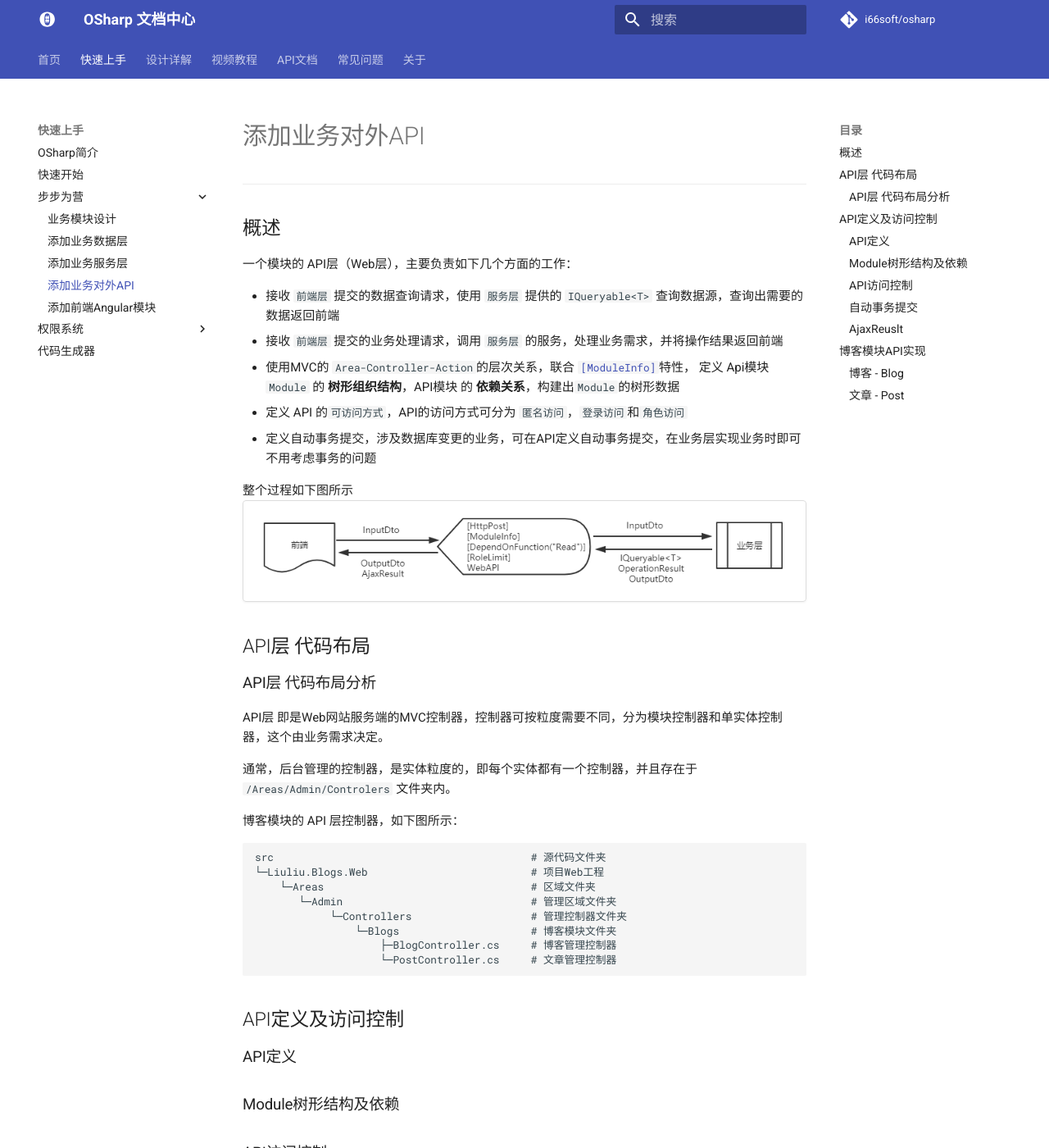
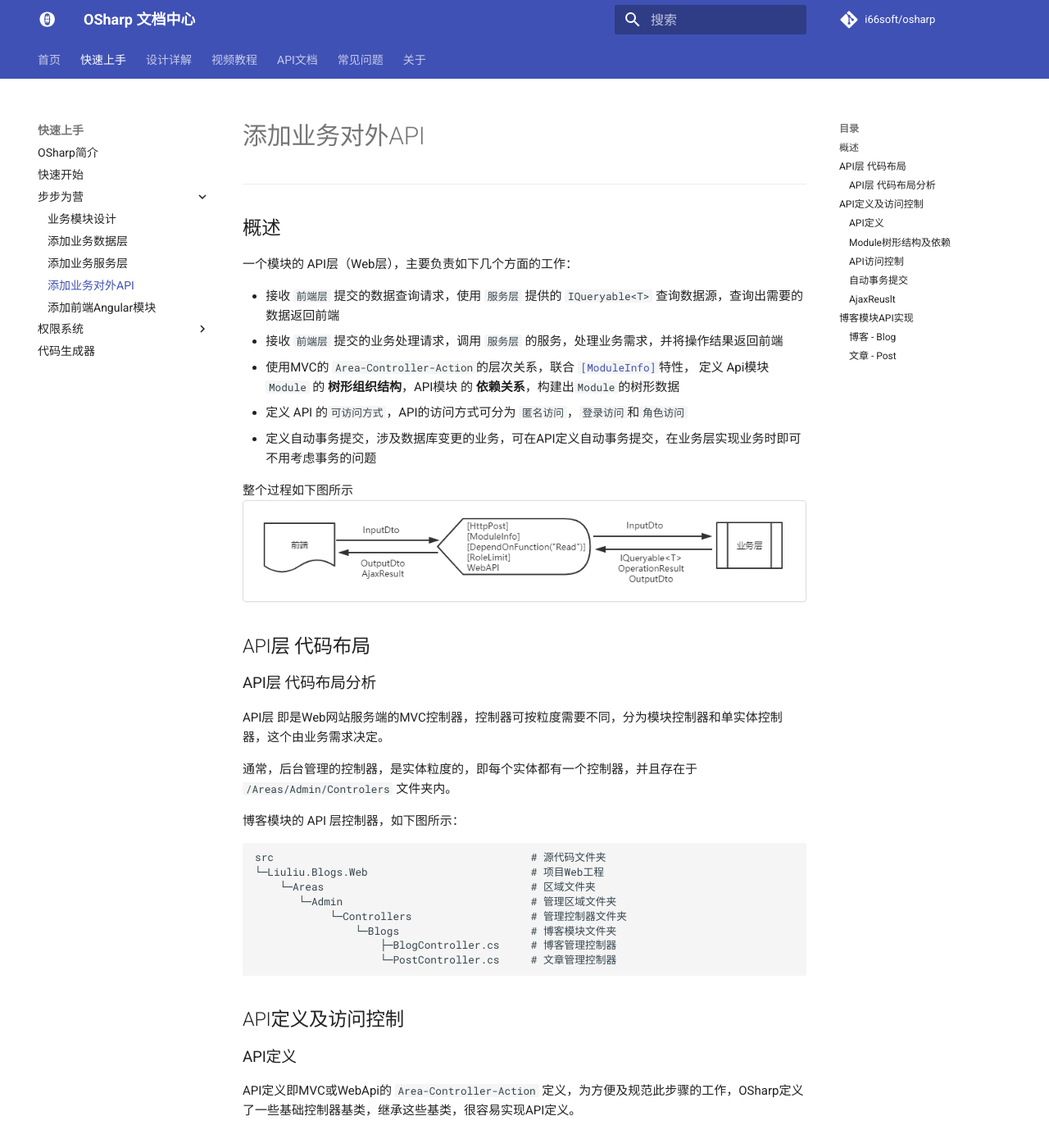
Before and after one commit to gmf520/osharp-docs, an MkDocs documentation site: the page built from docs/quick/steps/controller.md, in a window 1280 px wide and 1400 px high. Shown: the whole window at 82% size. Built offline with MkDocs 1.6.1 and Material for MkDocs 9.7.7, drawn with Linux system fonts in a browser that asks for light colours; comment, search, counter and statistics services are not loaded.

Commit message:
update custom.css

```diff
--- a/docs/assets/css/custom.css
+++ b/docs/assets/css/custom.css
@@ -26,5 +26,10 @@ a.boxedThumb:hover {
 }
 
 .md-typeset {
-    font-size: 0.75rem
+    font-size: 0.75rem;
 }
+
+.md-nav--secondary,
+.md-nav--secondary .md-nav {
+    font-size: .6rem;
+}
--- a/docs/quick/steps/controller.md
+++ b/docs/quick/steps/controller.md
@@ -36,6 +36,7 @@ src                                         # 源代码文件夹
 ## API定义及访问控制
 
 ### API定义
+API定义即MVC或WebApi的 `Area-Controller-Action` 定义，为方便及规范此步骤的工作，OSharp定义了一些基础控制器基类，继承这些基类，很容易实现API定义。
 
 
 ### Module树形结构及依赖
```
